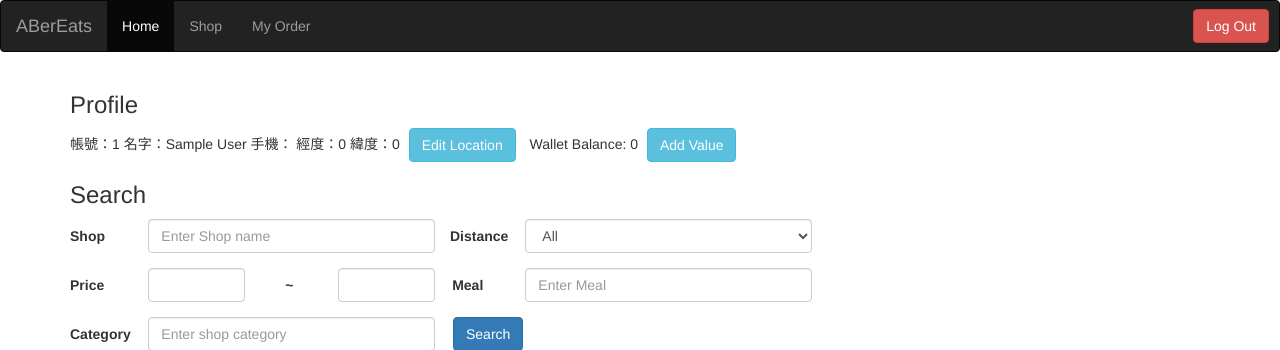
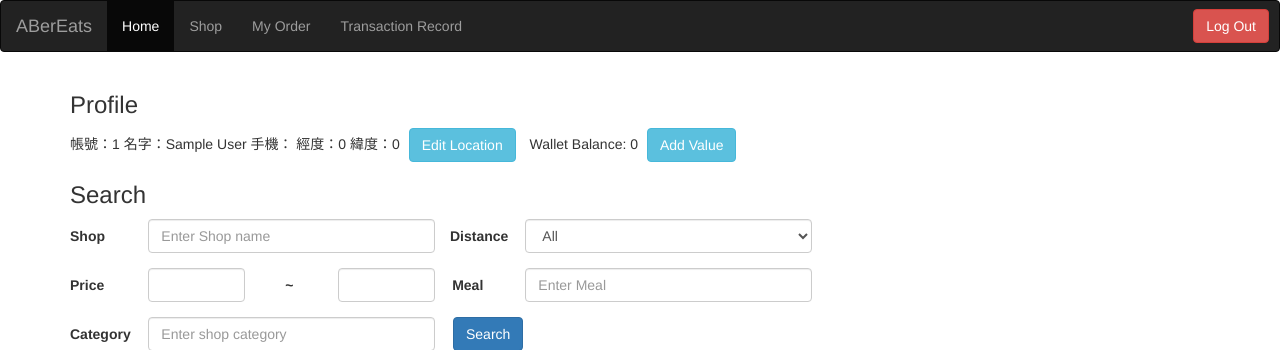
Before and after one commit to anpig/db-project, a PHP site: page /nav.php in a window 1280 px wide. Shown: the top 350 px of the page. Run offline with PHP 8.4, Linux system fonts and the light colour scheme; the visitor is signed in with stand-in values (Sample User, id 1); data that the repository does not hold is empty.

Commit message:
feat: add transaction record tab

```diff
--- a/nav.php
+++ b/nav.php
@@ -48,6 +48,7 @@
           <li class="nav-item active"><a href="#home" data-toggle="tab">Home</a></li>
           <li class="nav-item"><a href="#shop" data-toggle="tab">Shop</a></li>
           <li class="nav-item"><a href="#my_order" data-toggle="tab">My Order</a></li>
+          <li class="nav-item"><a href="#transaction_record" data-toggle="tab">Transaction Record </a></li>
         </ul>
         <a style="position: absolute; right: 25px;" href="logout.php"><button class="btn btn-danger navbar-btn navbar-right">Log Out</button></a>
       </div>
@@ -59,6 +60,7 @@
       <?php include('home.php'); ?>
       <?php include('shop.php'); ?>
       <?php include('my_order.php'); ?>
+      <?php include('transaction_record.php'); ?>
     </div>
   </div>
   <!-- Option 1: Bootstrap Bundle with Popper -->
```
